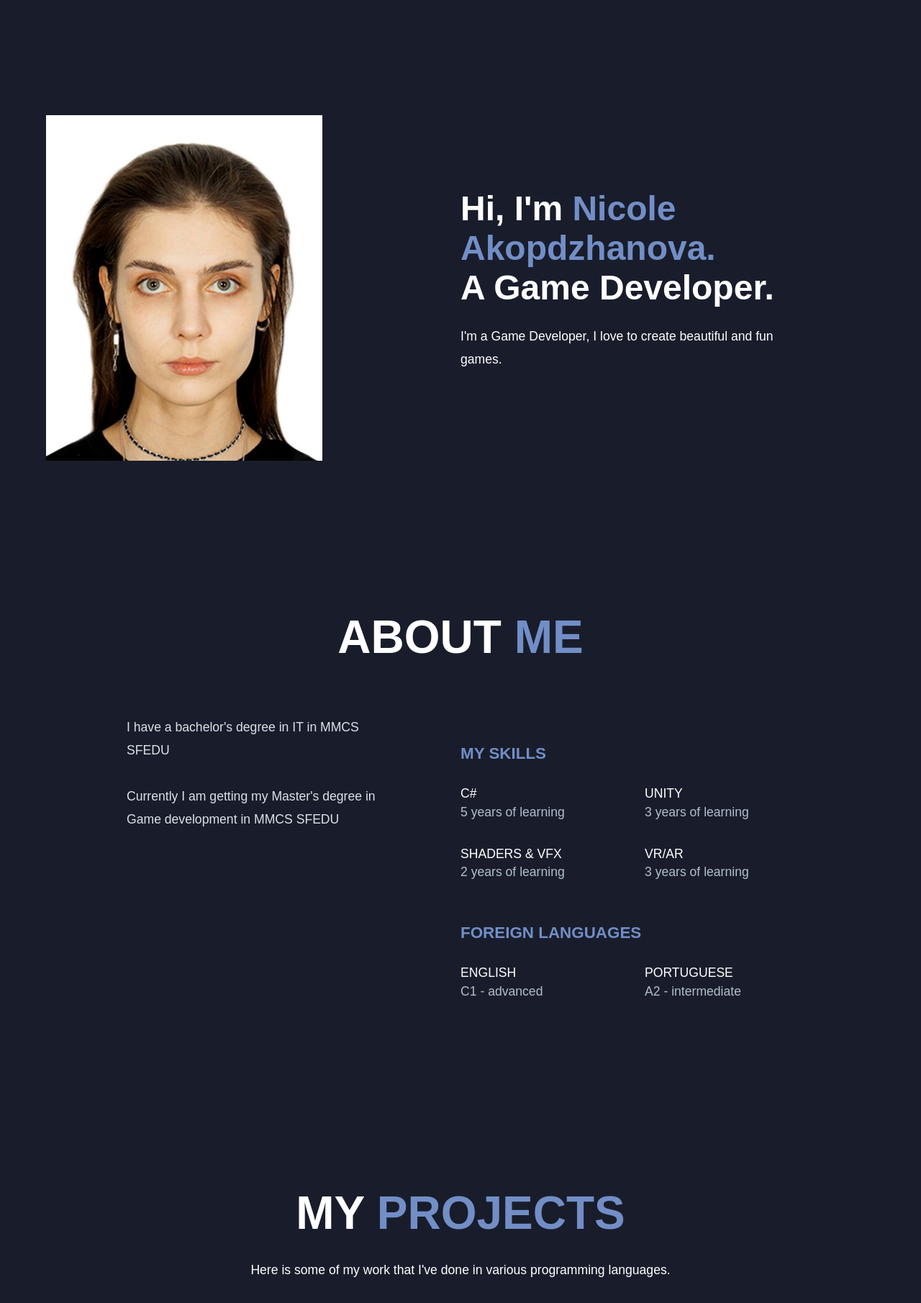
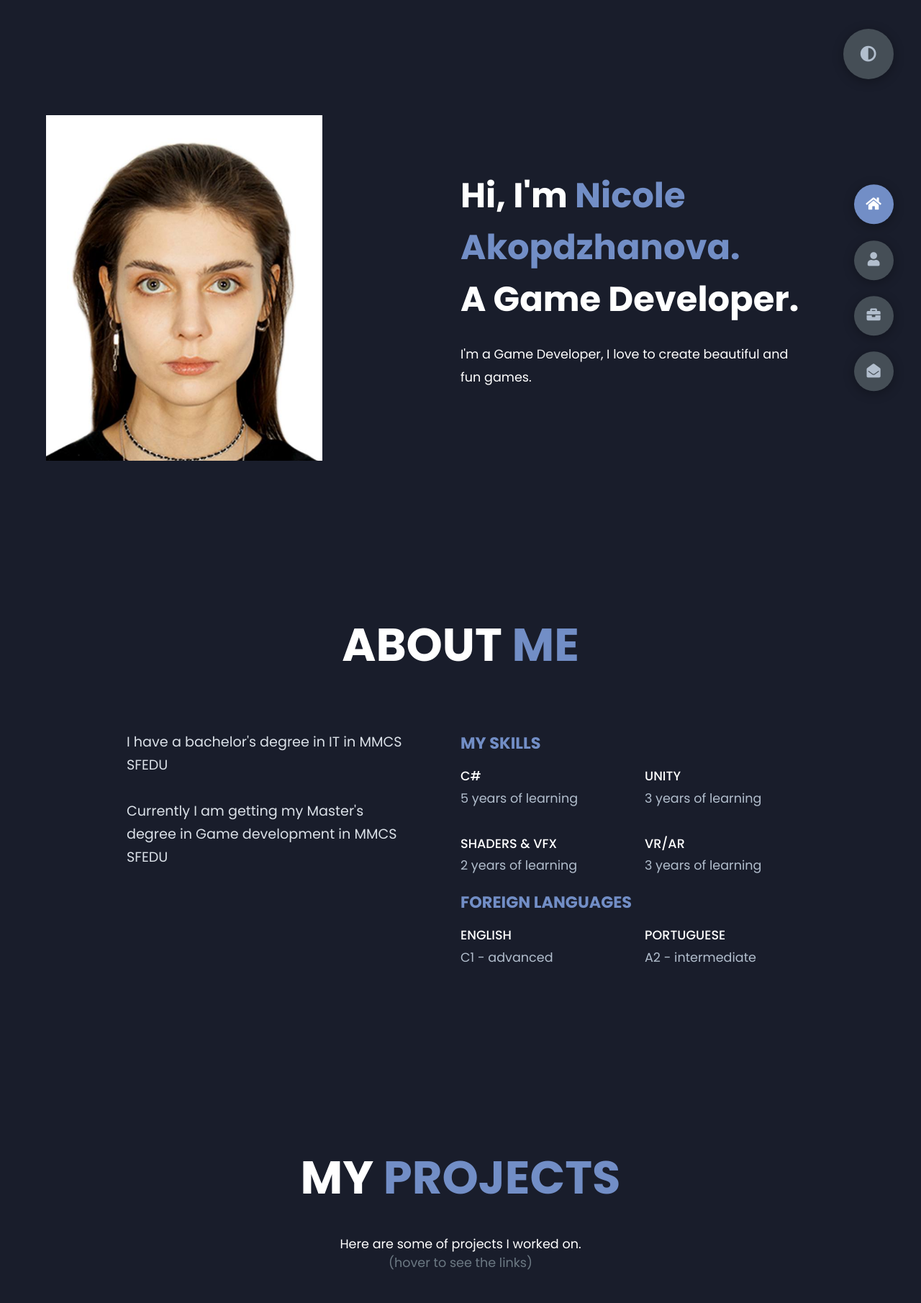
Before and after one commit to kpdzhnv/Portfolio, a plain HTML site: page index.html in a window 1280 px wide. Shown: the top 1810 px of the page at 72% size. Drawn offline with Linux system fonts and the light colour scheme.

Commit message:
made adjustments

```diff
--- a/index.html
+++ b/index.html
@@ -1,16 +1,15 @@
 <!DOCTYPE html>
-<!--[if lt IE 7]>      <html class="no-js lt-ie9 lt-ie8 lt-ie7"> <![endif]-->
-<!--[if IE 7]>         <html class="no-js lt-ie9 lt-ie8"> <![endif]-->
-<!--[if IE 8]>         <html class="no-js lt-ie9"> <![endif]-->
-<!--[if gt IE 8]>      <html class="no-js"> <!--<![endif]-->
-<html>
+<html lang="en">
 <head>
-    <meta charset="utf-8" />
-    <meta http-equiv="X-UA-Compatible" content="IE=edge" />
+    <meta charset="UTF-8">
+    <meta http-equiv="X-UA-Compatible" content="IE=edge">
+    <meta name="viewport" content="width=device-width, initial-scale=1.0">
     <title>Portfolio</title>
-    <meta name="description" content="" />
-    <meta name="viewport" content="width=device-width, initial-scale=1" />
-    <link rel="stylesheet" href="styles/style.css" />
+    <link rel="stylesheet" href="styles/style.css">
+    <link rel="preconnect" href="https://fonts.googleapis.com">
+    <link rel="preconnect" href="https://fonts.gstatic.com" crossorigin>
+    <link rel="stylesheet" href="https://cdnjs.cloudflare.com/ajax/libs/font-awesome/5.15.4/css/all.min.css" integrity="sha512-1ycn6IcaQQ40/MKBW2W4Rhis/DbILU74C1vSrLJxCq57o941Ym01SwNsOMqvEBFlcgUa6xLiPY/NS5R+E6ztJQ==" crossorigin="anonymous" referrerpolicy="no-referrer" />
+    <link href="https://fonts.googleapis.com/css2?family=Poppins:wght@400;500;600;700;800&display=swap" rel="stylesheet">
 </head>
   <body>
     <!--[if lt IE 7]>
@@ -101,28 +100,31 @@
           <h2>My <span>Projects</span></h2>
         </div>
         <p class="port-text">
-          Here is some of my work that I've done in various programming
-          languages.
+          Here are some of projects I worked on.<br>
+          <span class="port-text-additional">(hover to see the links)</span>
         </p>
 
         <div class="portfolios">
           <div class="portfolio-item">
-            <div class="image">
-              <img src="img/port1.jpg" alt="" />
-            </div>
+            <div class="portfolio-image">
+              <img src="images/port1.jpg" alt="" />
               <div class="hover-items">
-              <h3>Project Source</h3>
+                <h3>Project Source & Demo</h3>
                 <div class="icons">
-                <a href="#" class="icon">
+                  <a href="https://github.com/kpdzhnv/Frozen-Dragon" class="icon">
                     <i class="fab fa-github"></i>
                   </a>
-                <a href="#" class="icon">
-                  <i class="fab fa-behance"></i>
-                </a>
-                <a href="#" class="icon">
-                  <i class="fab fa-youtube"></i>
+                  <a href="https://simmer.io/@kpdzhnv/frozen-dragon" class="icon">
+                    <i class="fa-regular fa-play"></i>
                   </a>
                 </div>
+              </div>
+            </div>
+
+            <div class="info">
+              <p class="title">Frozen Dragon</p>
+                <p class="text">The most recent project I worked on. A game made for LD Game Jam.</p>
+                <p class="roles">Roles: Unity Developer, Pixel Artist.</p>
             </div>
           </div>
           <div class="portfolio-item">
@@ -295,27 +297,22 @@
       </section>
     </main>
 
-    <!-- <div class="controls">
+    <div class="controls">
       <div class="control active-btn" data-id="home">
-        <i class="fas fa-home"></i>
+        <a href="#home"><i class="fas fa-home"></i></a>
       </div>
       <div class="control" data-id="about">
-        <i class="fas fa-user"></i>
+        <a href="#about"><i class="fas fa-user"></i></a>
       </div>
       <div class="control" data-id="portfolio">
-        <i class="fas fa-briefcase"></i>
-      </div>
-      <div class="control" data-id="blogs">
-        <i class="far fa-newspaper"></i>
+        <a href="#portfolio"><i class="fas fa-briefcase"></i></a>
       </div>
       <div class="control" data-id="contact">
-        <i class="fas fa-envelope-open"></i>
+        <a href="#contact"><i class="fas fa-envelope-open"></i></a>
       </div>
     </div> -->
-    <!-- <div class="theme-btn">
+    <div class="theme-btn">
       <i class="fas fa-adjust"></i>
-    </div> -->
-    <!-- <script src="app.js"></script> -->
-    <script src="" async defer></script>
+    </div>
   </body>
 </html>
--- a/styles/style.scss
+++ b/styles/style.scss
@@ -8,6 +8,7 @@
 :root {
   --color-primary: #191d2b;
   --color-secondary: #728ec6;
+  --color-secondary-transparent: #728ec681;
   --color-white: #ffffff;
   --color-black: #000;
   --color-grey0: #f8f8f8;
@@ -43,7 +44,6 @@ header {
 }
 
 section {
-  min-height: 100vh;
   width: 100%;
   left: 0;
   top: 0;
@@ -52,6 +52,63 @@ section {
 
 .container {
   background-color: var(--color-primary);
+}
+//Controls
+.controls {
+    position: fixed;
+    z-index: 10;
+    top: 50%;
+    right: 3%;
+    display: flex;
+    flex-direction: column;
+    align-items: center;
+    justify-content: center;
+    transform: translateY(-50%);
+    .control{
+        padding: 1rem;
+        cursor: pointer;
+        background-color: var(--color-grey-4);
+        width: 55px;
+        height: 55px;
+        border-radius: 50%;
+        display: flex;
+        justify-content: center;
+        align-items: center;
+        margin: .7rem 0;
+        box-shadow: var(--box-shadow-1) ;
+        i {
+            font-size: 1.2rem;
+            color: var(--color-grey-2);
+            pointer-events: none;
+        }
+    }
+    .active-btn {
+        background-color: var(--color-secondary);
+        transition: all .4s ease-in-out;
+        i { color: var(--color-white); }
+    }
+}
+
+.theme-btn {
+    top: 5%;
+    right: 3%;
+    width: 70px;
+    height: 70px;
+    border-radius: 50%;
+    background-color: var(--color-grey-4);
+    cursor: pointer;
+    position: fixed;
+    display: flex;
+    justify-content: center;
+    align-items: center;
+    box-shadow: 0 3px 15px rgba(0,0,0,.3);
+    transition: all .1s ease-in-out;
+    &:active{ transform: translateY(-3px); }
+    i{
+        font-size: 1.4rem;
+        color: var(--color-grey-2);
+        pointer-events: none;
+    }
 }
 
 /*Header-content*/
@@ -123,11 +180,12 @@ section {
   }
 
   .left-about {
-    padding-right: 5rem;
+    padding-right: 3rem;
     p {
       line-height: 2rem;
       padding: 1rem;
       color: var(--color-grey-1);
+      font-size: 1.2rem;
     }
     h4 {
       font-size: 2rem;
@@ -165,7 +223,7 @@ section {
   text-transform: uppercase;
   font-size: 1.4rem;
   text-align: left;
-  padding: 3.5rem 0 2rem 0;
+  padding: 1rem 0;
   position: relative;
 }
 
@@ -173,16 +231,21 @@ section {
 .port-text {
   padding: 2rem 0;
   text-align: center;
+  .port-text-additional {
+    color: var(--color-grey-3);
+  }
 }
 
 .portfolios {
   display: grid;
-  grid-template-columns: repeat(3, 1fr);
+  grid-template-columns: repeat(2, 1fr);
   grid-gap: 2rem;
   margin-top: 3rem;
   .portfolio-item {
     position: relative;
     border-radius: 15px;
+    .portfolio-image {
+    }
     img {
       width: 100%;
       height: 300px;
@@ -191,8 +254,8 @@ section {
     }
     .hover-items {
       width: 100%;
-      height: 100%;
-      background-color: var(--color-secondary);
+      height: 66%;
+      background-color: var(--color-secondary-transparent);
       position: absolute;
       left: 0;
       top: 0;
@@ -239,9 +302,19 @@ section {
       }
     }
   }
+  .title {
+    padding: 1rem 0;
+    font-size: 1.5rem;
+    color: var(--color-secondary);
+  }
+  .text {
+  }
+  .roles {
+    color: var(--color-grey-2);
+  }
 }
 
-.portfolio-item:hover .hover-items {
+.portfolio-image:hover .hover-items {
   opacity: 1;
   transform: scale(1);
 }
```
Also changed, not shown: images/port1.jpg (added), styles/style.css, 1 other file. Lines whose indentation alone changed are shown as unchanged.
